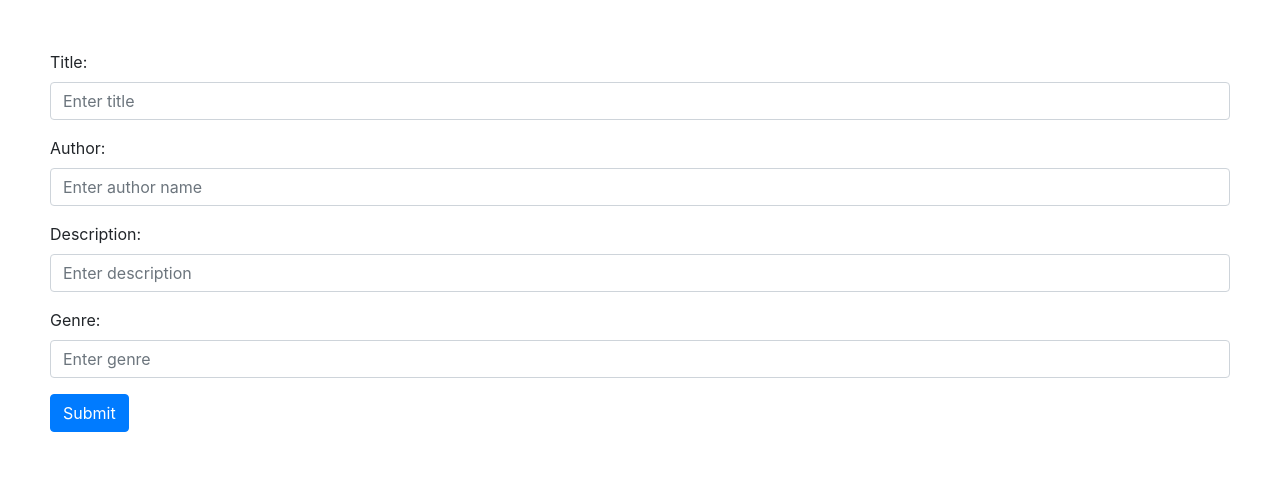
After one commit to Shreyeska/bookApp, a Node server app: page /books/add in a window 1280 px wide. The commit adds this page. Shown: the top 481 px of the page. Run offline with Node 20, Linux system fonts and the light colour scheme.

Commit message:
Added CRU

```diff
--- a/bookApp/app.js
+++ b/bookApp/app.js
@@ -3,11 +3,19 @@ var express = require('express');
 var path = require('path');
 var cookieParser = require('cookie-parser');
 var logger = require('morgan');
+var bodyParser = require('body-parser');
 
 var indexRouter = require('./routes/index');
 var usersRouter = require('./routes/users');
+var booksRouter = require('./routes/books');
 
 var app = express();
+
+// parse application/x-www-form-urlencoded
+app.use(bodyParser.urlencoded({ extended: false }))
+
+// parse application/json
+app.use(bodyParser.json())
 
 // view engine setup
 app.set('views', path.join(__dirname, 'views'));
@@ -21,6 +29,7 @@ app.use(express.static(path.join(__dirname, 'public')));
 
 app.use('/', indexRouter);
 app.use('/users', usersRouter);
+app.use('/books', booksRouter);
 
 // catch 404 and forward to error handler
 app.use(function(req, res, next) {
--- a/bookApp/package.json
+++ b/bookApp/package.json
@@ -6,6 +6,7 @@
     "start": "node ./bin/www"
   },
   "dependencies": {
+    "body-parser": "^1.20.2",
     "cookie-parser": "~1.4.4",
     "debug": "~2.6.9",
     "ejs": "~2.6.1",
--- /dev/null
+++ b/bookApp/resources/books.js
@@ -0,0 +1,45 @@
+let books = [
+    {
+    "_id": "001",
+    "title": "Outliers: The Story of Success",
+    "author": "Malcolm Gladwell",
+    "description": "In this stunning new book, Malcolm Gladwell takes us on an intellectual journey through the world of 'outliers'--the best and the brightest, the most famous and the most successful. He asks the question: what makes high-achievers different?",
+    "genre": "self-help"
+    },
+    {
+    "_id": "002",
+    "title": "A Thousand Splendid Suns",
+    "author": "Khaled Hosseini",
+    "description": "A Thousand Splendid Suns is a breathtaking story set against the volatile events of Afghanistan's last thirty years—from the Soviet invasion to the reign of the Taliban to post-Taliban rebuilding—that puts the violence, fear, hope, and faith of this country in intimate, human terms. It is a tale of two generations of characters brought jarringly together by the tragic sweep of war, where personal lives—the struggle to survive, raise a family, find happiness—are inextricable from the history playing out around them.",
+    "genre": "fiction"
+    },
+    {
+    "_id": "003",
+    "title": "Norwegian Wood",
+    "author": "Haruki Murakami",
+    "description": "Toru, a quiet and preternaturally serious young college student in Tokyo, is devoted to Naoko, a beautiful and introspective young woman, but their mutual passion is marked by the tragic death of their best friend years before. Toru begins to adapt to campus life and the loneliness and isolation he faces there, but Naoko finds the pressures and responsibilities of life unbearable. As she retreats further into her own world, Toru finds himself reaching out to others and drawn to a fiercely independent and sexually liberated young woman.",
+    "genre": "fiction"
+    },
+    {
+    "_id": "004",
+    "title": "Lean In: Women, Work, and the Will to Lead",
+    "author": "Sheryl Sandberg",
+    "description": "Sheryl Sandberg’s Lean In is a massive cultural phenomenon and its title has become an instant catchphrase for empowering women. The book soared to the top of bestseller lists internationally, igniting global conversations about women and ambition. Sandberg packed theatres, dominated opinion pages, appeared on every major television show and on the cover of Time magazine, and sparked ferocious debate about women and leadership.",
+    "genre": "leadership"
+    },
+    {
+    "_id": "005",
+    "title": "Blink: The Power of Thinking Without Thinking",
+    "author": "Malcolm Gladwell",
+    "description": "Drawing on cutting-edge neuroscience and psychology and displaying all of the brilliance that made The Tipping Point a classic, Blink changes the way you'll understand every decision you make. Never again will you think about thinking the same way.",
+    "genre": "self-help"
+    },
+    {
+    "_id": "006",
+    "title": "Sapiens: A Brief History of Humankind",
+    "author": "Yuval Noah Harari",
+    "description": "100,000 years ago, at least six human species inhabited the earth. Today there is just one. Us. Homo sapiens.How did our species succeed in the battle for dominance? Why did our foraging ancestors come together to create cities and kingdoms? How did we come to believe in gods, nations and human rights; to trust money, books and laws; and to be enslaved by bureaucracy, timetables and consumerism? And what will our world be like in the millennia to come? ",
+    "genre": "history"
+    }
+    ]
+    module.exports = books
--- /dev/null
+++ b/bookApp/routes/books.js
@@ -0,0 +1,24 @@
+var express = require('express');
+var router = express.Router();
+var books = require('../resources/books');
+
+router.get('/add', function(req, res, next) {
+  res.render('addBooks', { title: 'Add Books' });
+});
+
+router.post('/save', function(req, res, next){
+    books.push({...req.body, _id:`00${books.length + 1}`})
+    res.redirect('/')
+})
+router.get('/edit/:_id', function(req, res, next){
+    const book = books.find((book)=>book._id === req.params._id)
+    res.render('editBooks', {title: "Edit Books", book})
+  })
+
+  router.post('/saveEdited/:_id', function (req, res, next){
+    const currIndex = books.findIndex((book) => book._id === req.params._id)
+    books.splice(currIndex, 1, {...req.body, _id:req.params._id})
+    res.redirect('/')
+  })
+
+module.exports = router;
--- a/bookApp/routes/index.js
+++ b/bookApp/routes/index.js
@@ -1,9 +1,13 @@
 var express = require('express');
 var router = express.Router();
+var books = require('../resources/books');
 
 /* GET home page. */
 router.get('/', function(req, res, next) {
-  res.render('index', { title: 'Book App' });
+  res.render('index', { title: 'Book App', bookList: books });
 });
 
+
+
+
 module.exports = router;
--- /dev/null
+++ b/bookApp/views/addBooks.ejs
@@ -0,0 +1,29 @@
+<!DOCTYPE html>
+<html>
+<head>
+<title><%= title %></title>
+<link rel='stylesheet' href='/stylesheets/style.css' />
+<link rel="stylesheet" href="https://cdn.jsdelivr.net/npm/bootstrap@4.5.3/dist/css/bootstrap.min.css" integrity="sha384-TX8t27EcRE3e/ihU7zmQxVncDAy5uIKz4rEkgIXeMed4M0jlfIDPvg6uqKI2xXr2" crossorigin="anonymous">
+</head>
+<body>
+<form method="POST" action="/books/save" >
+<div class="form-group">
+<label for="name">Title:</label>
+<input type="string" class="form-control" id="title" name="title" placeholder="Enter title">
+</div>
+<div class="form-group">
+<label for="college">Author:</label>
+<input type="string" class="form-control" id="author" name="author" placeholder="Enter author name">
+</div>
+<div class="form-group">
+<label for="course">Description:</label>
+<input type="string" class="form-control" id="description" name="description" placeholder="Enter description">
+</div>
+<div class="form-group">
+<label for="semester">Genre:</label>
+<input type="string" class="form-control" id="genre" name="genre" placeholder="Enter genre">
+</div>
+<button type="submit" class="btn btn-primary" name="action">Submit</button>
+</form>
+</body>
+</html>
```
Also changed, not shown: bookApp/views/editBooks.ejs (added, +29 -0 lines), bookApp/views/index.ejs (+18 -1 lines), 1 other file.
